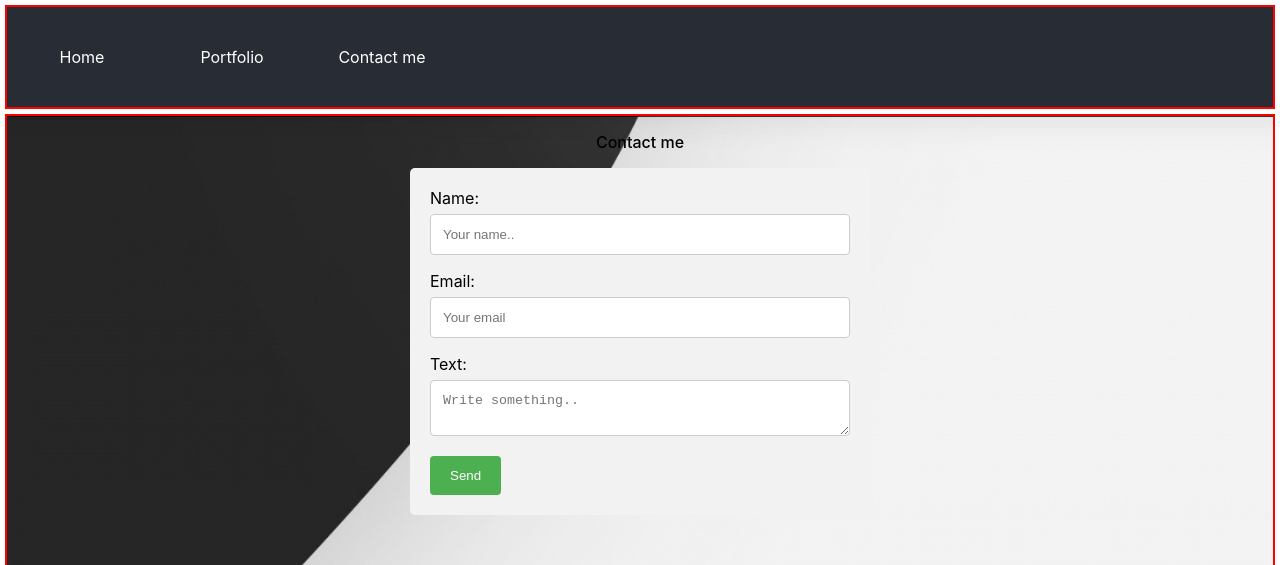
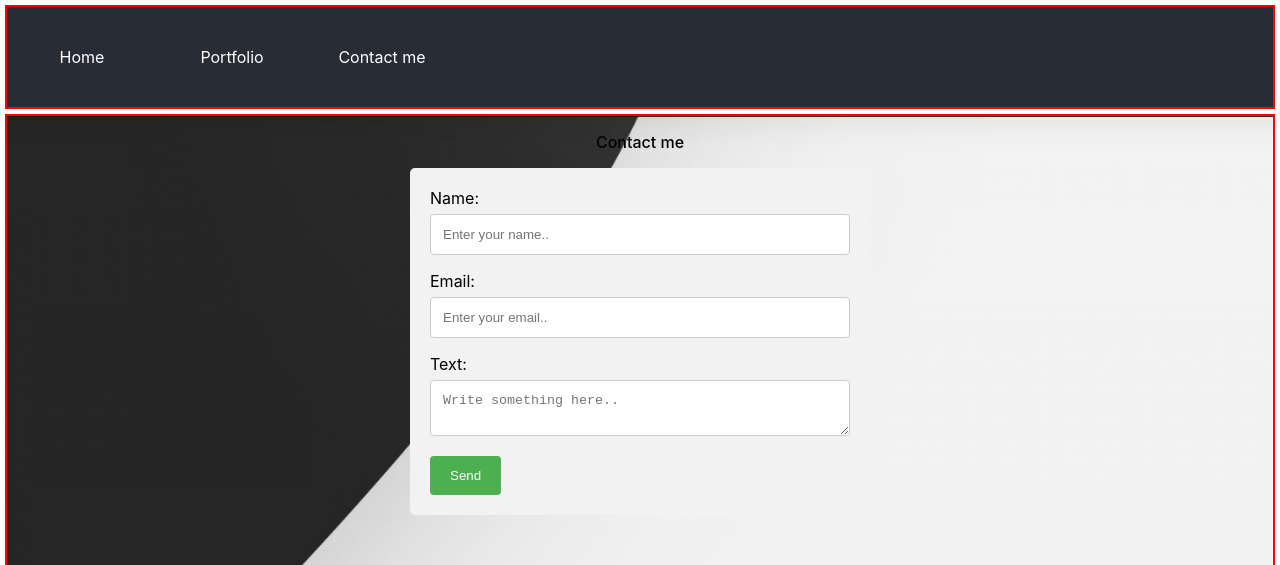
Before and after one commit to vkzchk/dproject, a React (Create React App) app: page /contact in a window 1280 px wide. Shown: the top 565 px of the page. Built offline with nearby package versions, Linux system fonts and the light colour scheme.

Commit message:
changed contact form with formik

```diff
--- a/package.json
+++ b/package.json
@@ -3,10 +3,12 @@
   "version": "0.1.0",
   "private": true,
   "dependencies": {
+    "formik": "^2.0.6",
     "react": "^16.12.0",
     "react-dom": "^16.12.0",
     "react-router-dom": "^5.1.2",
-    "react-scripts": "3.2.0"
+    "react-scripts": "3.2.0",
+    "yup": "^0.27.0"
   },
   "scripts": {
     "start": "react-scripts start",
--- a/src/components/contact/contact.css
+++ b/src/components/contact/contact.css
@@ -19,7 +19,7 @@
     background-color: #f2f2f2;
     padding: 20px;
   }
-  input[type=text],input[type=email], textarea {
+  input, textarea {
     width: 100%;
     padding: 12px;
     border: 1px solid #ccc;
@@ -41,3 +41,6 @@ button[type=submit] {
 button[type=submit]:hover {
   background-color: #45a049;
 }
+.has-error {
+  border: 1px solid #f44336;
+}
--- a/src/components/contact/contact.js
+++ b/src/components/contact/contact.js
@@ -1,37 +1,56 @@
 import React, { useState } from 'react'
+import { Formik } from 'formik';
+import * as Yup from 'yup';
 
 import './contact.css';
 
+const validationSchema = Yup.object().shape({
+  name: Yup.string()
+    .min(3, "Must have a character")
+    .max(200, "Must be shorter than 200")
+    .required("Required field"),
+  email: Yup.string()
+    .email("Must be a valid email address")
+    .max(200, "Must be shorter than 200")
+    .required("Required field"),
+  message: Yup.string()
+    .min(5, "Must have a character")
+    .max(500, "Must be shorter than 500")
+    .required("Required field"),
+})
+
 const Contact = () => {
-  const [name, setName] = useState('')
-  const [inputText, setInputText] = useState('')
-  const [email, setEmail] = useState('')
-  const submit = e => {
-    e.preventDefault()
+
+  return (
+    <div className="contact">
+      <p>Contact me</p>
+      <Formik
+        initialValues={{ name: "", email: "", message: "" }}
+        validationSchema={validationSchema}
+        onSubmit={(values, { setSubmitting, resetForm }) => {
+          setSubmitting(true);
           fetch(`http://qzwxsdcvfrty.com//myproject/users/contactus/`, {
             method: 'POST',
-      body: JSON.stringify(
-        {
-          name: name,
-          email: email,
-          message: inputText
-        })
+            body: JSON.stringify(values)
           })
             .then(res => res.json())
             .catch(e => console.log(e))
-  }
-  return (
-    <div className="contact">
-      <p>Contact me</p>
-      <form className="contact-form">
+          resetForm();
+          setSubmitting(false);
+        }}
+      >
+        {({ values, errors, touched, handleChange, handleBlur, handleSubmit, isSubmitting }) => (
+          <form className="contact-form" onSubmit={handleSubmit}>
             <label>
               Name:
               <input
                 type="text"
                 name="name"
-            placeholder="Your name.."
-            value={name}
-            onChange={e => setName(e.target.value)}
+                placeholder="Enter your name.."
+                onChange={handleChange}
+                onBlur={handleBlur}
+                value={values.name}
+                className={touched.name && errors.name ? "has-error" : null}
               />
             </label>
             <br />
@@ -39,25 +58,31 @@ const Contact = () => {
             <input
               type="email"
               name="email"
-          placeholder="Your email"
-          value={email}
-          onChange={e => setEmail(e.target.value)}
+              placeholder="Enter your email.."
+              onChange={handleChange}
+              onBlur={handleBlur}
+              value={values.email}
+              className={touched.email && errors.email ? "has-error" : null}
             />
             <br />
             <label htmlFor="text">Text: </label>
             <textarea
-          id="text"
-          placeholder="Write something.."
-          value={inputText}
-          onChange={e => setInputText(e.target.value)}
+              type="text"
+              name="message"
+              placeholder="Write something here.."
+              onChange={handleChange}
+              onBlur={handleBlur}
+              value={values.message}
+              className={touched.message && errors.message ? "has-error" : null}
             />
             <br />
-        <button type="submit"
-          onClick={submit}
-        >
+            <button type="submit" disabled={isSubmitting}>
               Send
             </button>
           </form>
+        )}
+
+      </Formik>
     </div>
   )
 }
```
Also changed, not shown: 1 other file (tests, documents, lock files or other folders). Lines whose indentation alone changed are shown as unchanged.
